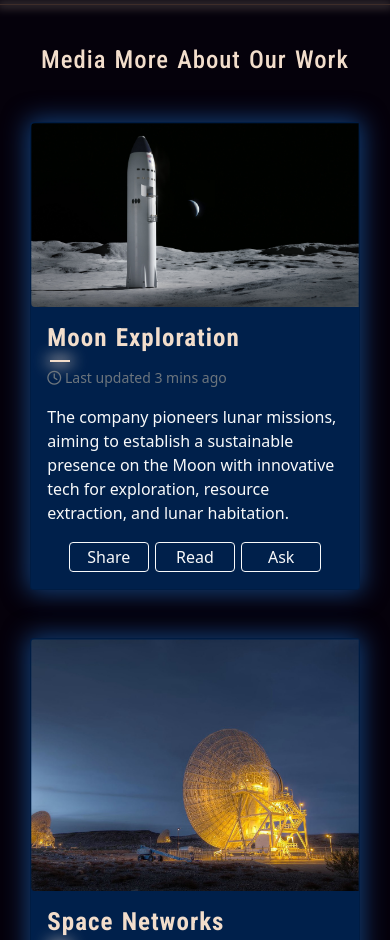
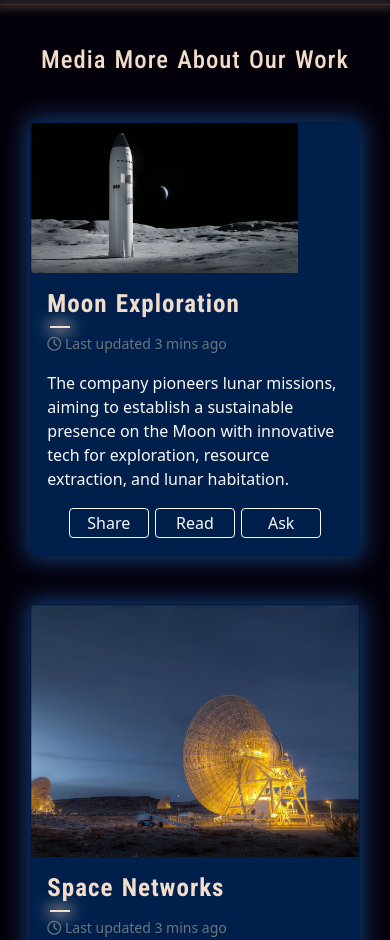
Before and after one commit to ABM-306/Bootstrap-Based-Space-Exploration-Company-s-Website, a plain HTML site: page index.html in a window 390 px wide. Shown: the part 8560-9500 px from the top of the page. Drawn offline with nearby package versions, Linux system fonts and the light colour scheme.

Commit message:
Update style.css

```diff
--- a/css/style.css
+++ b/css/style.css
@@ -293,6 +293,7 @@ body{
 @media (max-width: 768px){
     .cutt{
         clip-path: polygon(100% 0%, 100% 100%, 0% 100%, 0% 0%) !important;
+        max-height: 150px !important;
     }
     .hide{
         display: block !important;
```
